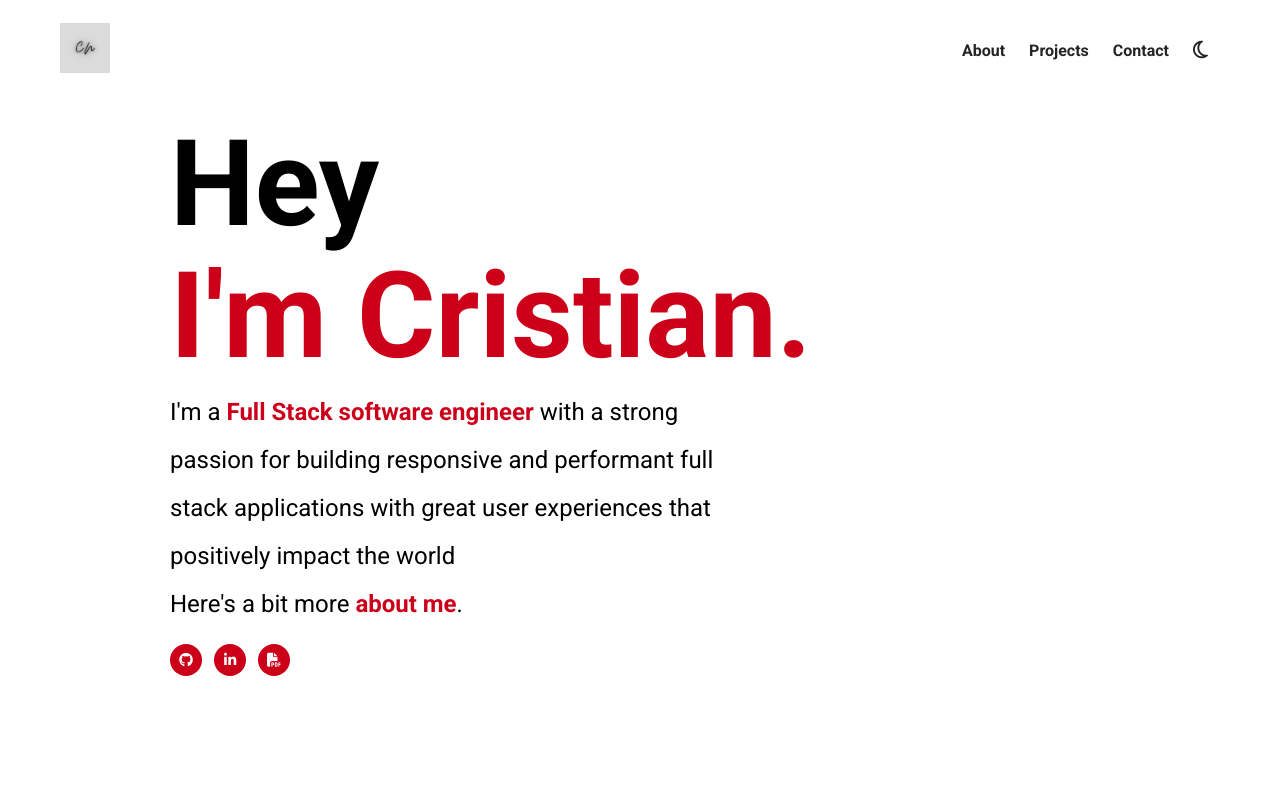
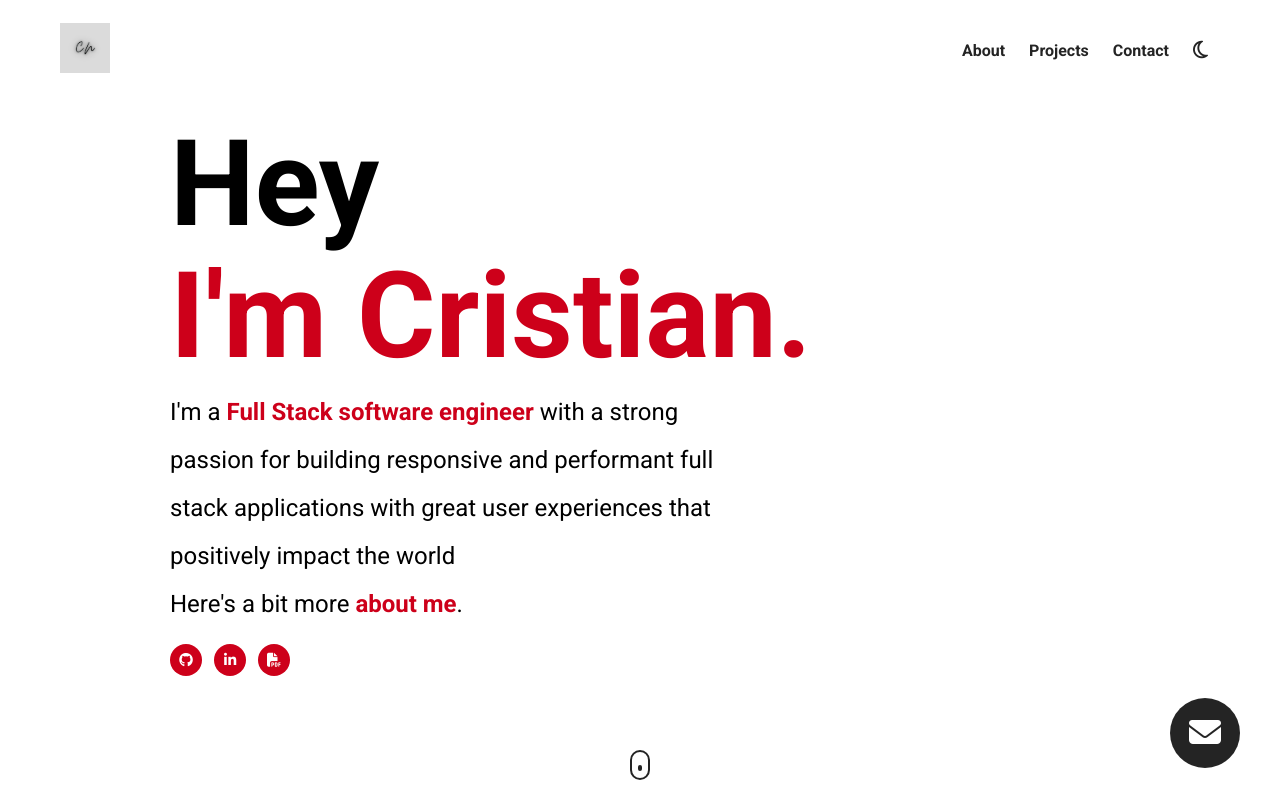
Before and after one commit to Cristian-nambo10/Advanced-Portfolio, a plain HTML site: page index.html in a window 1280 px wide. Drawn offline with Linux system fonts and the light colour scheme.

Commit message:
wip: adds icons and style

```diff
--- a/index.html
+++ b/index.html
@@ -39,7 +39,7 @@
               >Contact</a
             >
           </li>
-          <li class="nav__link">
+          <li class="nav__link click">
             <a
               href="#"
               class="nav__link--anchor link__hover-effect link__hover-effect--black"
@@ -73,6 +73,13 @@
           </div>
         </div>
       </header>
+      <button class="mail__btn click">
+        <i class="fa-solid fa-envelope"></i>
+      </button>
+      <a href="#projects" class="scroll">
+        <div class="scroll__icon click"> </div>
+
+      </a>
     </sectio>
   </body>
 </html>
--- a/style.css
+++ b/style.css
@@ -13,6 +13,10 @@ li {
 
 a {
     text-decoration: none;
+}
+
+button {
+    cursor: pointer;
 }
 
 section {
@@ -89,6 +93,58 @@ p {
     border-radius: 50%;
 }
 
+.mail__btn {
+    width: 70px;
+    height: 70px;
+    font-size: 32px;
+    border-radius: 50%;
+    border: none;
+    background-color: #242424;
+    color: white;
+    position: absolute;
+    bottom: 32px;
+    right: 40px;
+    /* display: flex;
+    justify-content: center;
+    align-items: center; */
+}
+
+.scroll {
+    position: absolute;
+    bottom: 20px;
+    left: 50%;
+    transform: translateX(-50%);
+}
+
+.scroll__icon {
+    width: 20px;
+    height: 30px;
+    border: 2px solid #242424;
+    border-radius: 24px;
+    display: flex;
+    align-items: center;
+    justify-content: center;
+}
+
+.scroll__icon::after {
+    content: "";
+    background-color: #242424;
+    width: 4px;
+    height: 6px;
+    border-radius: 2px;
+    animation: scroll 1000ms infinite alternate-reverse;
+}
+
+@keyframes scroll {
+    0% {
+        transform: translateY(3px);
+    }
+
+    100% {
+        transform: translateY(-3px);
+    }
+}
+
 
 /*
  NAVIGATION
```
